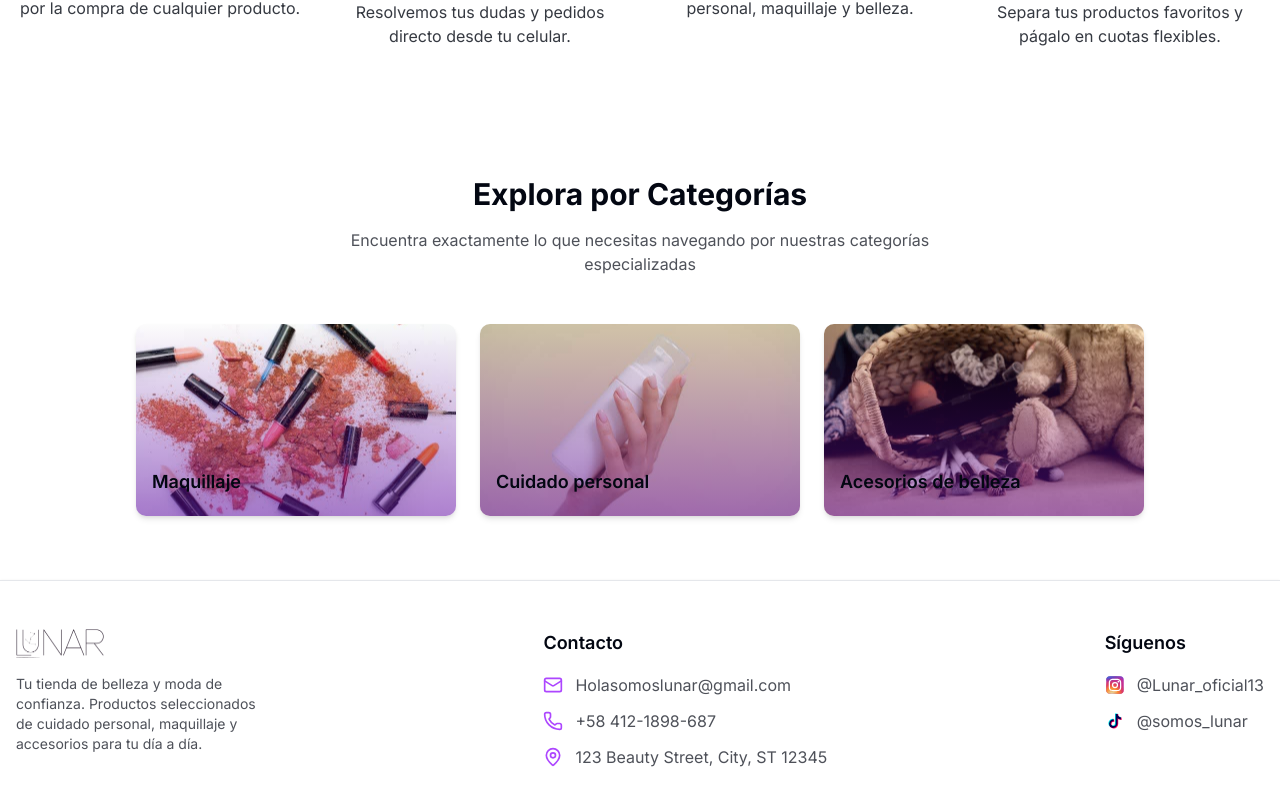
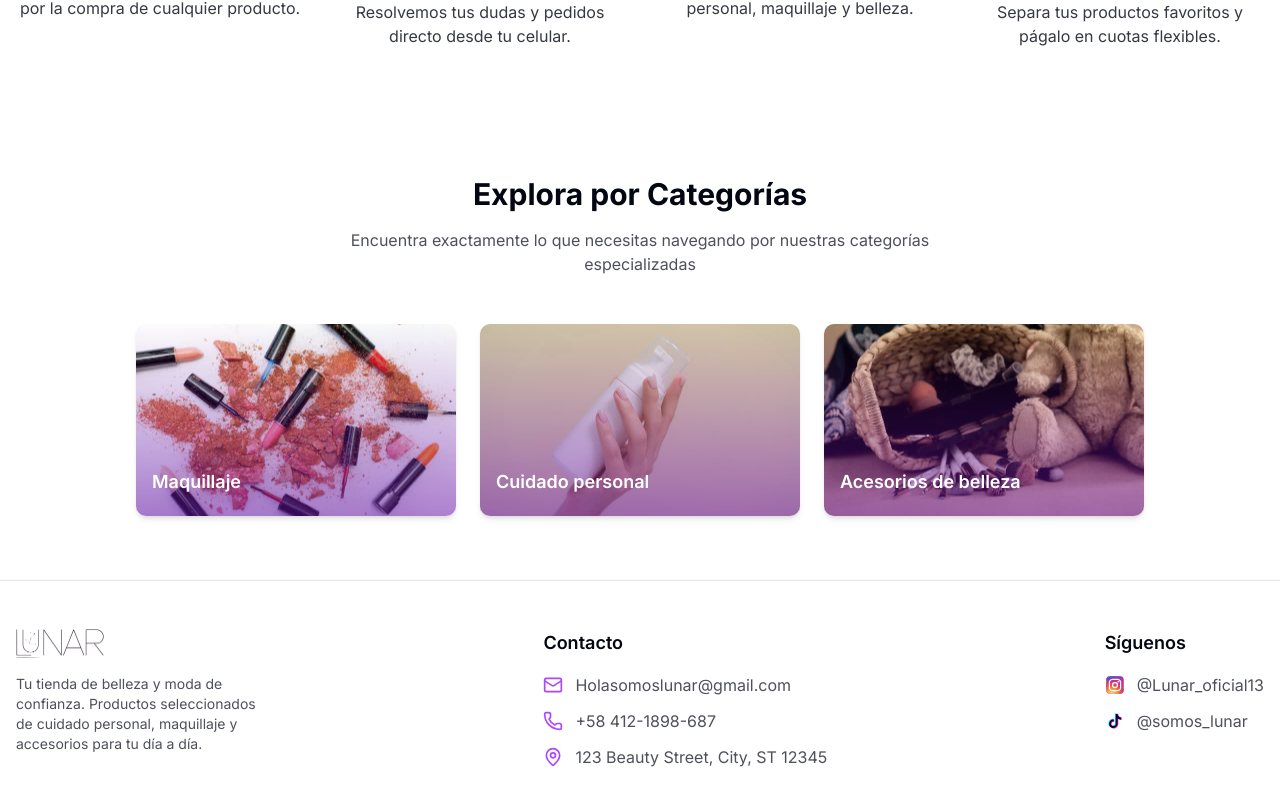
Before and after one commit to holasomoslunar/lunar-storage, a Next.js app: page / in a window 1280 px wide. Shown: the part 2600-3405 px from the top of the page. Built offline with nearby package versions, Linux system fonts and the light colour scheme.

Commit message:
fix: update background color and text color in CategoryCard component

```diff
--- a/components/CategoryCard.tsx
+++ b/components/CategoryCard.tsx
@@ -12,7 +12,7 @@ const CategoryCard: React.FC<CategoryCardProps> = ({
 }) => {
   return (
     <Link href={`/categories`} className="w-full max-w-xs">
-      <div className="relative bg-white dark:bg-gray-800 rounded-lg shadow-md overflow-hidden cursor-pointer group hover:shadow-lg dark:hover:shadow-xl transition-all duration-300 transform hover:scale-105">
+      <div className="relative bg-background rounded-lg shadow-md overflow-hidden cursor-pointer group hover:shadow-lg dark:hover:shadow-xl transition-all duration-300 transform hover:scale-105">
         <div className="relative h-48">
           <Image
             src={category.image}
@@ -24,7 +24,7 @@ const CategoryCard: React.FC<CategoryCardProps> = ({
           <div className="absolute inset-0 bg-gradient-to-t from-purple-800/50 to-transparent" />
         </div>
 
-        <div className="absolute bottom-0 left-0 right-0 p-4 text-foreground">
+        <div className="absolute bottom-0 left-0 right-0 p-4 text-white">
           <h3 className="text-lg font-semibold mb-1">{category.name}</h3>
         </div>
       </div>
```
